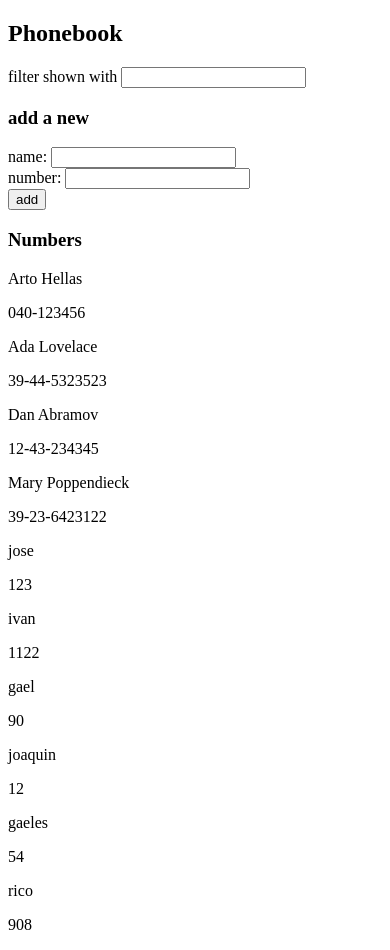
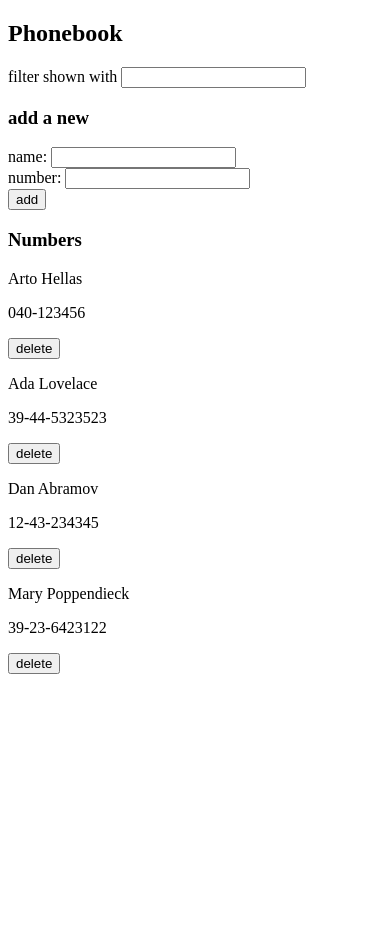
Before and after one commit to JoaquinCordovaPucp/fullstackopen, a React (Vite) app in the folder part2/phonebook/: page / in a window 390 px wide. After the commit the page ends 844 px from the top, so only its background shows below. Built offline with nearby package versions, Linux system fonts and the light colour scheme; data requests are answered from the project's data file.

Commit message:
2.14: The Phonebook step 9

```diff
--- a/part2/phonebook/db.json
+++ b/part2/phonebook/db.json
@@ -1,5 +1,5 @@
 {
-  "persons": [
+  "persons":[
     {
       "name": "Arto Hellas",
       "number": "040-123456",
@@ -19,36 +19,6 @@
       "name": "Mary Poppendieck",
       "number": "39-23-6423122",
       "id": "4"
-    },
-    {
-      "id": "76f1",
-      "name": "jose",
-      "number": "123"
-    },
-    {
-      "id": "471f",
-      "name": "ivan ",
-      "number": "1122"
-    },
-    {
-      "id": "fe50",
-      "name": "gael",
-      "number": "90"
-    },
-    {
-      "id": "4217",
-      "name": "joaquin",
-      "number": "12"
-    },
-    {
-      "id": "a5d5",
-      "name": "gaeles",
-      "number": "54"
-    },
-    {
-      "id": "4b6d",
-      "name": "rico",
-      "number": "908"
     }
   ]
 }
--- a/part2/phonebook/src/App.jsx
+++ b/part2/phonebook/src/App.jsx
@@ -51,6 +51,14 @@ const App = () => {
   }
   }
 
+  const eliminatePerson = (id) => {
+    personServices
+      .eliminate(id)
+      .then(() => {
+        setPersons(persons.filter(person => person.id !== id))
+      })
+    }
+
 
 
   return (
@@ -60,7 +68,7 @@ const App = () => {
       <h3>add a new</h3>
       <PersonForm onSubmit={submitName} inputName={handleChangeName} inputPhone={handleChangePhone} valueName={newName} valuePhone={newPhone} />
       <h3>Numbers</h3>
-      <Persons personsToShow={personsToShow} />
+      <Persons personsToShow={personsToShow} eliminate={eliminatePerson}/>
     </div>
   )
 }
--- a/part2/phonebook/src/components/Persons.jsx
+++ b/part2/phonebook/src/components/Persons.jsx
@@ -1,10 +1,15 @@
-const Persons = ({personsToShow}) => {
+const Persons = ({personsToShow, eliminate}) => {
     return(
         <>
         {personsToShow.map(persons =>
             <div key={persons.name}>
               <p key={persons.name}>{persons.name}</p>
               <p key={persons.number}>{persons.number}</p>
+              <button onClick={()=>{
+                if (window.confirm(`Delete ${persons.name}`)){
+                    eliminate(persons.id)}
+                }
+                }>delete</button>
             </div>
             )}
         </>
--- a/part2/phonebook/src/services/persons.js
+++ b/part2/phonebook/src/services/persons.js
@@ -15,4 +15,10 @@ const update = (id, newObject) => {
     return axios.put(`${baseUrl}/${id}`, newObject)
 }
 
-export default {getAll, create, update}
+const eliminate = (id) => {
+    return axios
+    .delete(`${baseUrl}/${id}`)
+    .then(response => response.data)
+  }
+
+export default {getAll, create, update, eliminate}
```
